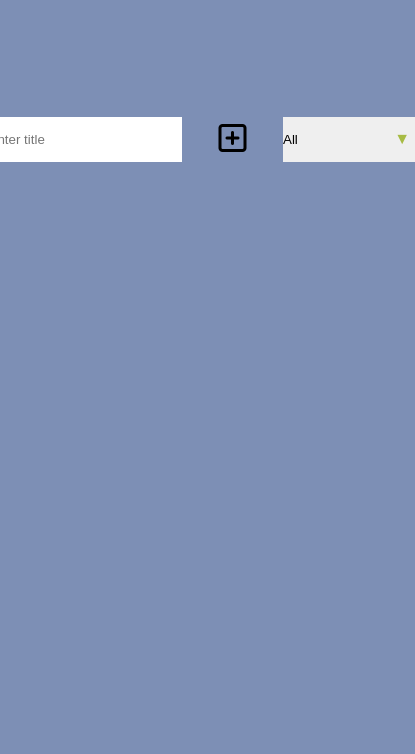
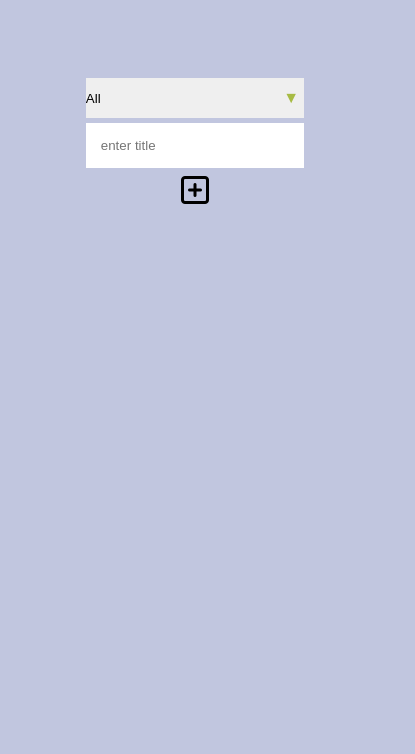
Before and after one commit to Cptnprice/testing-front, a plain HTML site: page to-do-list-project/index.html in a window 390 px wide. Shown: the part 90-844 px from the top of the page, 415 px wide, since content can reach past the window. Drawn offline with Linux system fonts and the light colour scheme.

Commit message:
added title input focus style, added some responsiveness

```diff
--- a/to-do-list-project/css/home.scss
+++ b/to-do-list-project/css/home.scss
@@ -8,7 +8,7 @@ body {
     height: 100vh;
     display: flex;
     justify-content: center;
-    background-color: #7d8fb5;
+    background-color: #c1c6df;
     font-family: sans-serif;
 
     .container {
@@ -37,6 +37,10 @@ body {
                 .title {
                     padding: 15px;
                     border: none;
+
+                    &:focus {
+                        outline: 1px solid blue;
+                    }
                 }
 
                 .to-do-submit {
@@ -44,6 +48,10 @@ body {
                     background-color: transparent;
                     font-size: 2rem;
                     cursor: pointer;
+
+                    &:hover {
+                        opacity: 0.7;
+                    }
                 }
 
                 .select-container {
@@ -56,6 +64,7 @@ body {
                         width: 100%;
                         appearance: none;
                         border: none;
+                        cursor: pointer;
                     }
 
                     &::after {
@@ -121,3 +130,37 @@ body {
         }
     }
 }
+
+@media(max-width: 500px) {
+    body {
+
+        .container {
+            width: 80%;
+            min-width: unset;
+
+            .add-filter {
+
+                form {
+                    flex-direction: column;
+
+                    .select-container {
+                        width: 70%;
+                        min-height: 40px;
+                        order: 1;
+                    }
+
+                    .title {
+                        width: 70%;
+                        margin-top: 5px;
+                        order: 2;
+                    }
+
+                    .to-do-submit {
+                        margin-top: 5px;
+                        order: 3;
+                    }
+                }
+            }
+        }
+    }
+}
```
Also changed, not shown: to-do-list-project/css/home.css.
